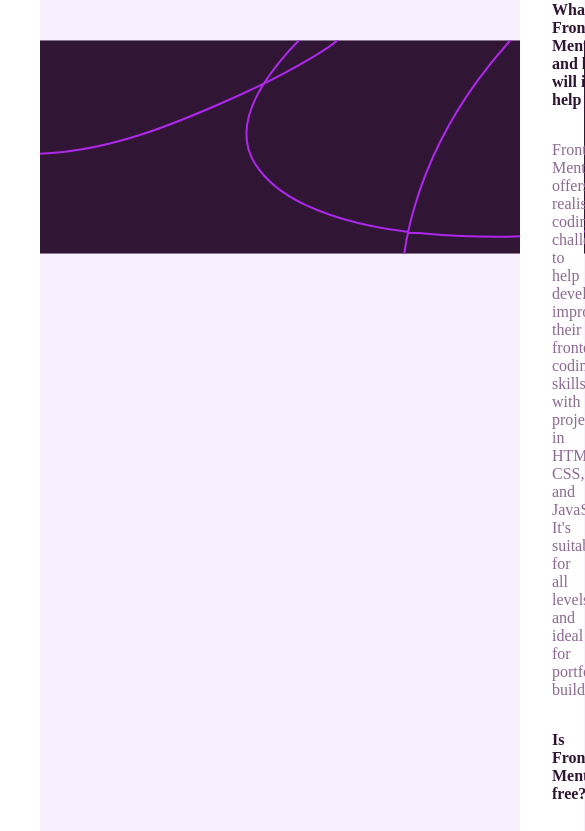
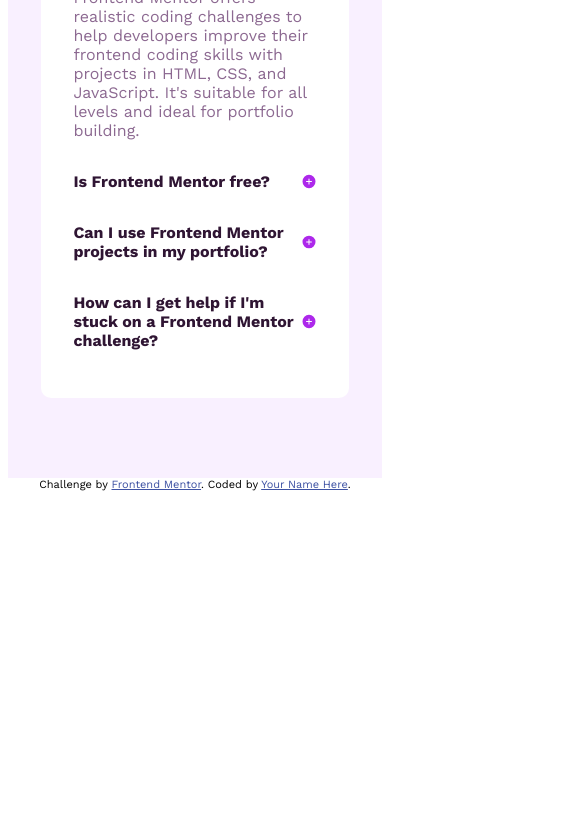
Before and after one commit to Samreensaba/faq-accordion-main, a plain HTML site: page index.html in a window 390 px wide. Shown: the part 304-1135 px from the top of the page, 585 px wide, since content can reach past the window. After the commit the page ends 844 px from the top, so only its background shows below. Drawn offline with nearby package versions, Linux system fonts and the light colour scheme.

Commit message:
updated JS

```diff
--- a/index.html
+++ b/index.html
@@ -3,32 +3,48 @@
   <head>
     <meta charset="UTF-8" />
     <meta name="viewport" content="width=device-width, initial-scale=1.0" />
-    <!-- displays site properly based on user's device -->
-
     <link
       rel="icon"
       type="image/png"
       sizes="32x32"
       href="./assets/images/favicon-32x32.png"
     />
+    <title>Frontend Mentor | FAQ accordion</title>
+    <style>
+      @import url("https://fonts.googleapis.com/css2?family=Work+Sans:ital,wght@0,100..900;1,100..900&display=swap");
 
-    <title>Frontend Mentor | FAQ accordion</title>
+      .work-sans-myFont {
+        font-family: "Work Sans", sans-serif;
+        font-optical-sizing: auto;
+        font-style: normal;
+      }
 
-    <style>
+      body {
+        font-size: 16px;
+        font-family: "Work Sans", sans-serif;
+      }
       .container {
-        margin: 5rem 2rem;
-        padding: 7rem 30rem;
+        margin-top: 5rem;
+        margin-bottom: 3rem;
+        margin-right: auto;
+        margin-left: auto;
         background: url("./assets/images/background-pattern-desktop.svg")
             no-repeat top,
           hsl(275, 100%, 97%);
-        background-size: 100% 25%, 100% 100%;
+        background-size: 100% 32%, 100% 100%;
         background-position: top, bottom;
         color: hsl(292, 16%, 49%);
+        max-width: 70%;
+        padding-top: 7rem;
+        padding-bottom: 7rem;
       }
       .section {
+        max-width: 30%;
         padding: 2rem;
         border-radius: 10px;
         background-color: hsl(0, 0%, 100%);
+        margin-left: auto;
+        margin-right: auto;
       }
       .heading {
         display: inline;
@@ -47,6 +63,27 @@
       }
       .plusMinus {
         width: 16px;
+        cursor: pointer;
+      }
+
+      .toggle-text {
+        display: none;
+      }
+
+      @media (max-width: 600px) {
+        .container {
+          margin: 0;
+          max-width: 100%;
+          background: url("./assets/images/background-pattern-mobile.svg")
+              no-repeat top,
+            hsl(275, 100%, 97%);
+          background-size: 100% 30%, 100% 100%;
+          padding-top: 8rem;
+          padding-bottom: 5rem;
+        }
+        .section {
+          max-width: 65%;
+        }
       }
       .attribution {
         font-size: 11px;
@@ -74,14 +111,14 @@
               alt="plus minus icon"
             />
           </div>
-
-          <p>
+          <p class="toggle-text">
             Frontend Mentor offers realistic coding challenges to help
             developers improve their frontend coding skills with projects in
             HTML, CSS, and JavaScript. It's suitable for all levels and ideal
             for portfolio building.
           </p>
         </div>
+
         <div class="faqs">
           <div class="question">
             <p>Is Frontend Mentor free?</p>
@@ -91,13 +128,13 @@
               alt="plus minus icon"
             />
           </div>
-
-          <p>
+          <p class="toggle-text">
             Yes, Frontend Mentor offers both free and premium coding challenges,
             with the free option providing access to a range of projects
             suitable for all skill levels.
           </p>
         </div>
+
         <div class="faqs">
           <div class="question">
             <p>Can I use Frontend Mentor projects in my portfolio?</p>
@@ -107,13 +144,13 @@
               alt="plus minus icon"
             />
           </div>
-
-          <p>
+          <p class="toggle-text">
             Yes, you can use projects completed on Frontend Mentor in your
             portfolio. It's an excellent way to showcase your skills to
             potential employers!
           </p>
         </div>
+
         <div class="faqs">
           <div class="question">
             <p>
@@ -125,8 +162,7 @@
               alt="plus minus icon"
             />
           </div>
-
-          <p>
+          <p class="toggle-text">
             The best place to get help is inside Frontend Mentor's Discord
             community. There's a help channel where you can ask questions and
             seek support from other community members.
@@ -141,5 +177,32 @@
         >Frontend Mentor</a
       >. Coded by <a href="#">Your Name Here</a>.
     </div>
+
+    <script>
+      const questions = document.querySelectorAll(".faqs");
+
+      const firstText = questions[0].querySelector(".toggle-text");
+      firstText.style.display = "block"; // Make the first FAQ visible
+      const firstIcon = questions[0].querySelector(".plusMinus");
+      firstIcon.src = "./assets/images/icon-minus.svg"; // Change icon to minus
+      firstIcon.alt = "Hide"; // Update alt text
+
+      questions.forEach((faq) => {
+        const toggleIcon = faq.querySelector(".plusMinus");
+        const text = faq.querySelector(".toggle-text");
+
+        toggleIcon.onclick = function () {
+          if (text.style.display === "none" || text.style.display === "") {
+            text.style.display = "block"; // Show text
+            toggleIcon.src = "./assets/images/icon-minus.svg"; // Change to minus image
+            toggleIcon.alt = "Hide"; // Update alt text
+          } else {
+            text.style.display = "none"; // Hide text
+            toggleIcon.src = "./assets/images/icon-plus.svg"; // Change to plus image
+            toggleIcon.alt = "Show"; // Update alt text
+          }
+        };
+      });
+    </script>
   </body>
 </html>
```
